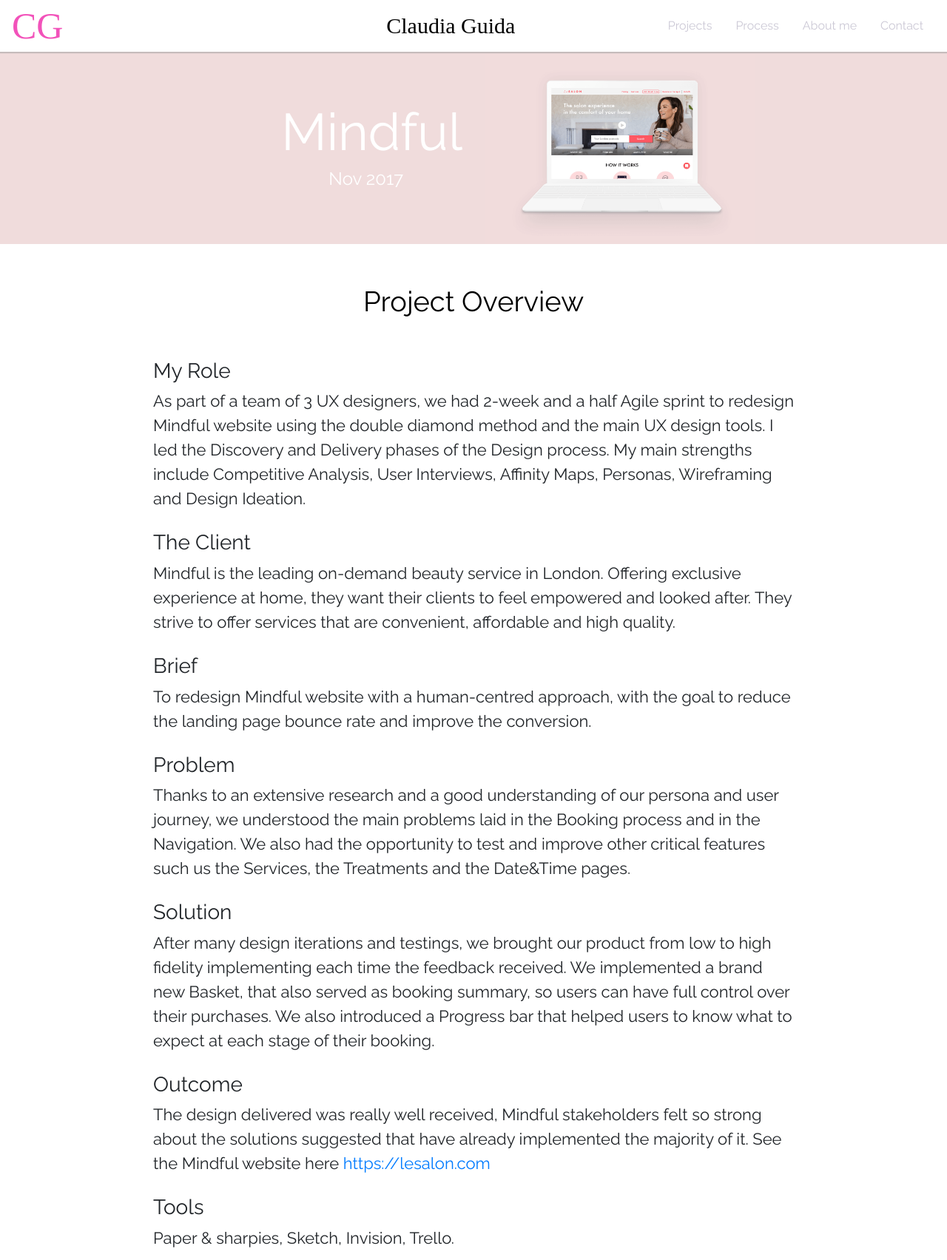
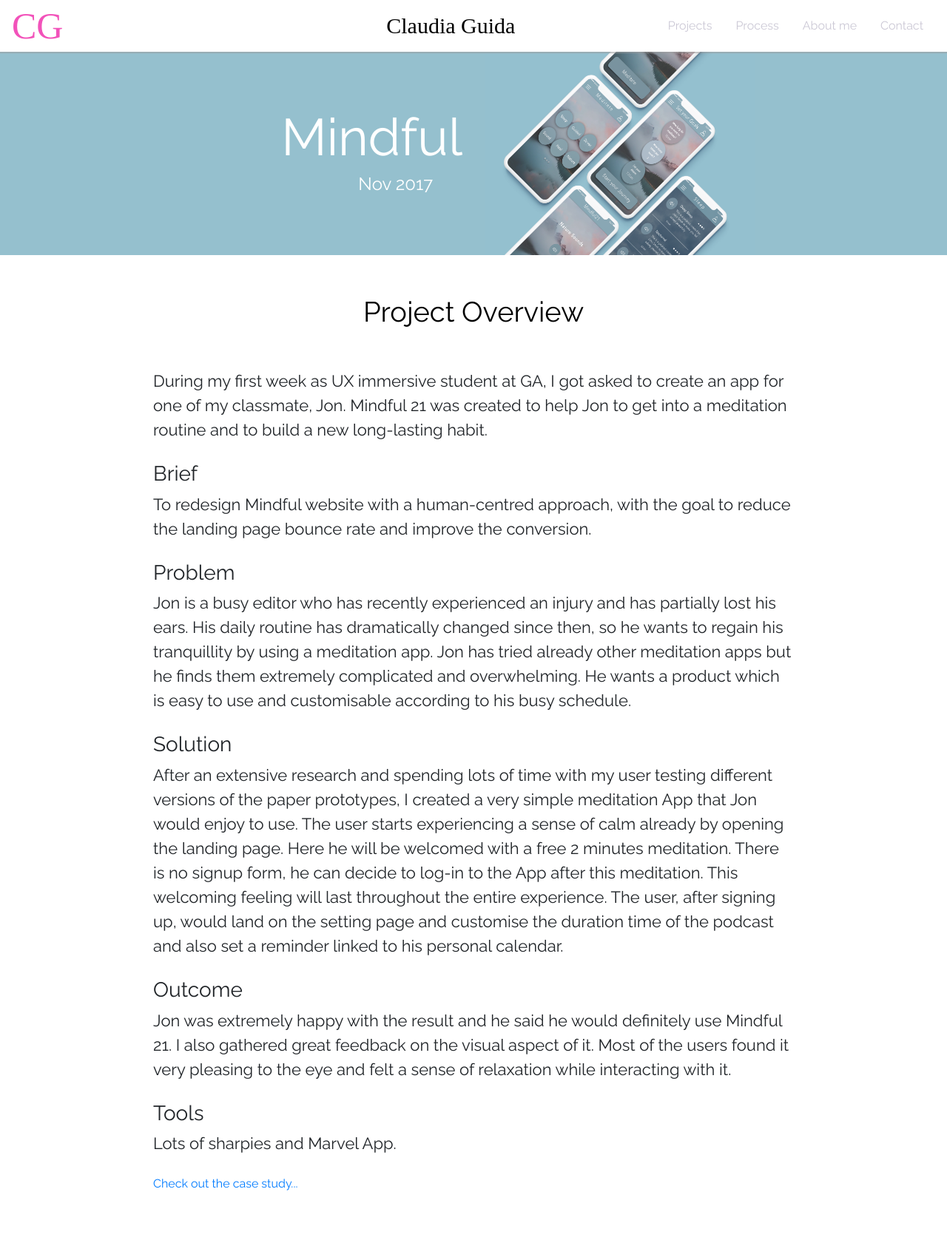
Before and after one commit to claudiaguida/claudiaguida.github.io, a React app: page /mindful in a window 1280 px wide. Shown: the top 1704 px of the page at 74% size. After the commit the page ends 1633 px from the top, so only its background shows below. Built offline with nearby package versions, Linux system fonts and the light colour scheme; a web font is replaced by a local one.

Commit message:
build mindful 21 page

```diff
--- a/src/components/pages/Mindful.js
+++ b/src/components/pages/Mindful.js
@@ -6,33 +6,33 @@
     <div id="project__content">
       <Row
         className="project__header"
-        style={{background: 'rgb(240, 220, 220)'}}>
+        style={{background: 'rgb(149, 192, 206)'}}>
         <Col sm={6} className="project_header__text">
           <h2>Mindful</h2>
           <h4>Nov 2017</h4>
         </Col>
         <Col sm={6} className="d-flex align-items-center">
-          <img src={'src/assets/images/lesalon-lightpink.png'} />
+          <img src={'src/assets/images/mindful.png'} />
         </Col>
       </Row>
       <Row className="project__overview">
         <Col sm={12}>
           <h3>Project Overview</h3>
-          <h5>My Role</h5>
-          <p>As part of a team of 3 UX designers, we had 2-week and a half Agile sprint to redesign Mindful website using the double diamond method and the main UX design tools. I led the Discovery and Delivery phases of the Design process. My main strengths include Competitive Analysis, User Interviews, Affinity Maps, Personas, Wireframing and Design Ideation.</p>
-          <h5>The Client</h5>
-          <p>Mindful is the leading on-demand beauty service in London. Offering exclusive experience at home, they want their clients to feel empowered and looked after. They strive to offer services that are convenient, affordable and high quality.</p>
+          {/* <h5>My Role</h5> */}
+          <p>During my first week as UX immersive student at GA, I got asked to create an app for one of my classmate, Jon. Mindful 21 was created to help Jon to get into a meditation routine and to build a new long-lasting habit.</p>
+          {/* <h5>The Client</h5> */}
+          {/* <p>Mindful is the leading on-demand beauty service in London. Offering exclusive experience at home, they want their clients to feel empowered and looked after. They strive to offer services that are convenient, affordable and high quality.</p> */}
           <h5>Brief</h5>
           <p>To redesign Mindful website with a human-centred approach, with the goal to reduce the landing page bounce rate and improve the conversion.</p>
           <h5>Problem</h5>
-          <p>Thanks to an extensive research and a good understanding of our persona and user journey, we understood the main problems laid in the Booking process and in the Navigation. We also had the opportunity to test and improve other critical features such us the Services, the Treatments and the Date&Time pages.</p>
+          <p>Jon is a busy editor who has recently experienced an injury and has partially lost his ears. His daily routine has dramatically changed since then, so he wants to regain his tranquillity by using a meditation app. Jon has tried already other meditation apps but he finds them extremely complicated and overwhelming. He wants a product which is easy to use and customisable according to his busy schedule.</p>
           <h5>Solution</h5>
-          <p>After many design iterations and testings, we brought our product from low to high fidelity implementing each time the feedback received. We implemented a brand new Basket, that also served as booking summary, so users can have full control over their purchases. We also introduced a Progress bar that helped users to know what to expect at each stage of their booking.</p>
+          <p>After an extensive research and spending lots of time with my user testing different versions of the paper prototypes, I created a very simple meditation App that Jon would enjoy to use. The user starts experiencing a sense of calm already by opening the landing page. Here he will be welcomed with a free 2 minutes meditation. There is no signup form, he can decide to log-in to the App after this meditation. This welcoming feeling will last throughout the entire experience. The user, after signing up, would land on the setting page and customise the duration time of the podcast and also set a reminder linked to his personal calendar.</p>
           <h5>Outcome</h5>
-          <p>The design delivered was really well received, Mindful stakeholders felt so strong about the solutions suggested that have already implemented the majority of it. See the Mindful website here <a href="https://lesalon.com" rel="noopener  noreferrer" target="_blank" >https:&#47;&#47;lesalon.com</a></p>
+          <p>Jon was extremely happy with the result and he said he would definitely use Mindful 21. I also gathered great feedback on the visual aspect of it. Most of the users found it very pleasing to the eye and felt a sense of relaxation while interacting with it.</p>
           <h5>Tools</h5>
-          <p>Paper & sharpies, Sketch, Invision, Trello.</p>
-          <a href="http://bit.ly/2CIsV7W" rel="noopener noreferrer" target="_blank">Check out the case study...</a>
+          <p>Lots of sharpies and Marvel App.</p>
+          <a href="http://bit.ly/2D3Mh7F" rel="noopener noreferrer" target="_blank">Check out the case study...</a>
         </Col>
       </Row>
     </div>
--- a/src/scss/_home.scss
+++ b/src/scss/_home.scss
@@ -1,5 +1,5 @@
 #home{
-  margin-top: 100px;
+  margin-top: 70px;
   font-family: 'Raleway', sans-serif;
   .space{
     height: 100px;
--- a/src/scss/_project.scss
+++ b/src/scss/_project.scss
@@ -4,7 +4,7 @@
     font-size: 70px;
   }
   h4{
-    margin-right: 80px;
+    margin-right: 40px;
   }
   .project__header{
     // background: rgb(240, 220, 220);
--- a/src/scss/_projects.scss
+++ b/src/scss/_projects.scss
@@ -1,8 +1,12 @@
 #projects{
   .container{
-    margin-top: 100px;
+    margin-top: 70px;
     display: flex;
     justify-content: center;
+    h2{
+      padding-top: 30px;
+
+    }
   }
   .project__content{
     // display: flex;
```
